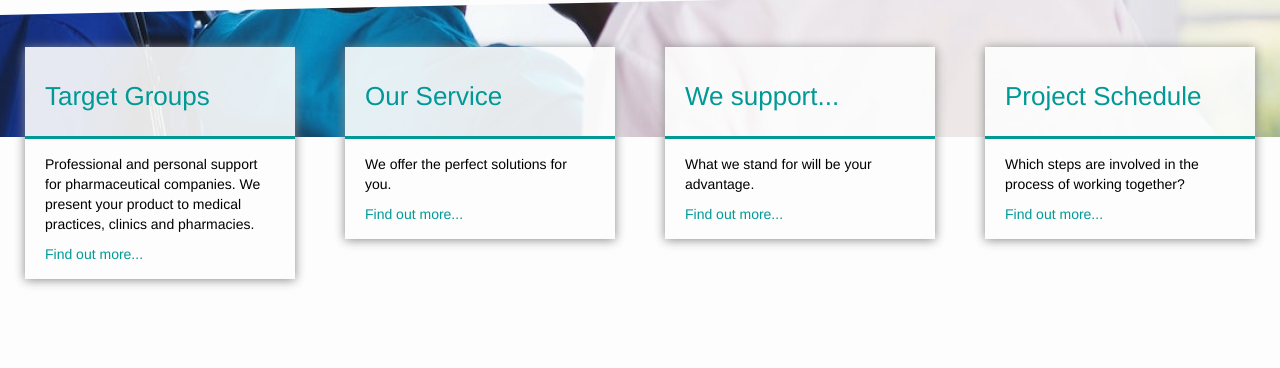
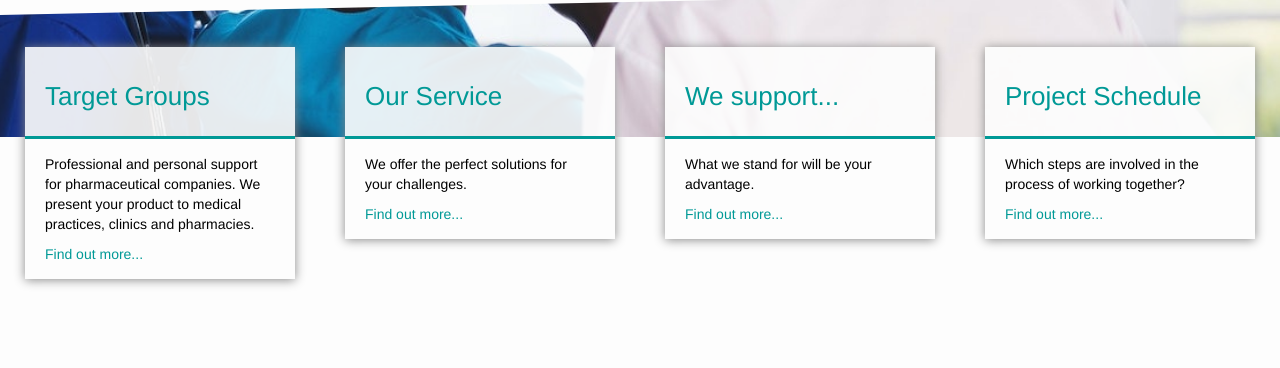
Before and after one commit to samlawski/sp-healthcare, a Jekyll site: the page built from en/index.html, in a window 1280 px wide and 900 px high, scrolled down 359 px. Shown: the part 104-472 px from the top of the window. Built offline with Jekyll 4.4.1, drawn with Linux system fonts in a browser that asks for light colours; nearby versions of some CDN libraries.

Commit message:
Updated 'en/index.html' via CloudCannon

```diff
--- a/en/index.html
+++ b/en/index.html
@@ -44,7 +44,7 @@ header_image_path: /assets/images/title.jpg
         </a>
         <div class="content">
           <p class="editable">
-            We offer the perfect solutions for you.
+            We offer the perfect solutions for your challenges.
           </p>
           <a href="/en/solutions" class="editable">Find out more...</a>
         </div><!-- / content -->
```
